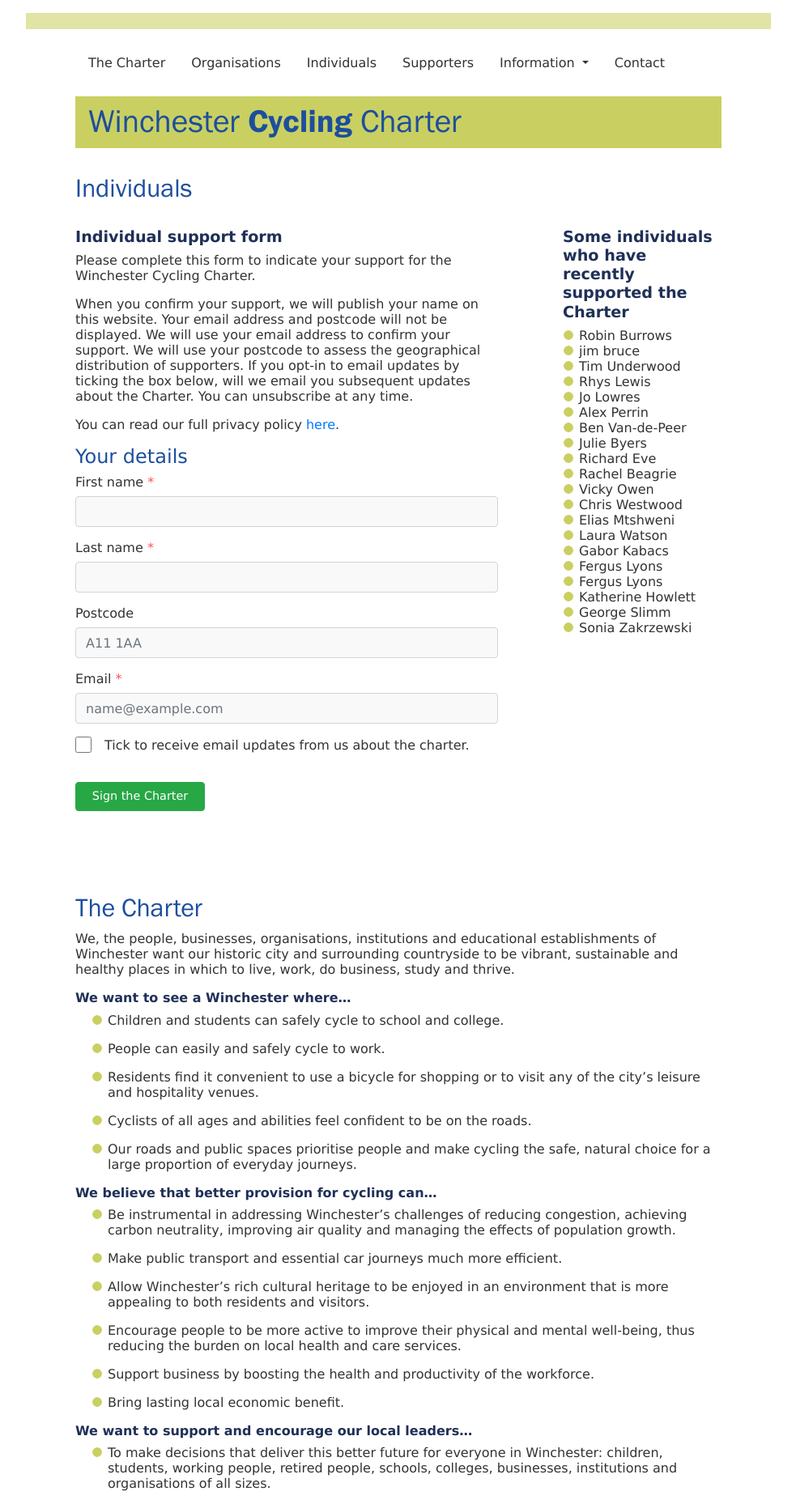
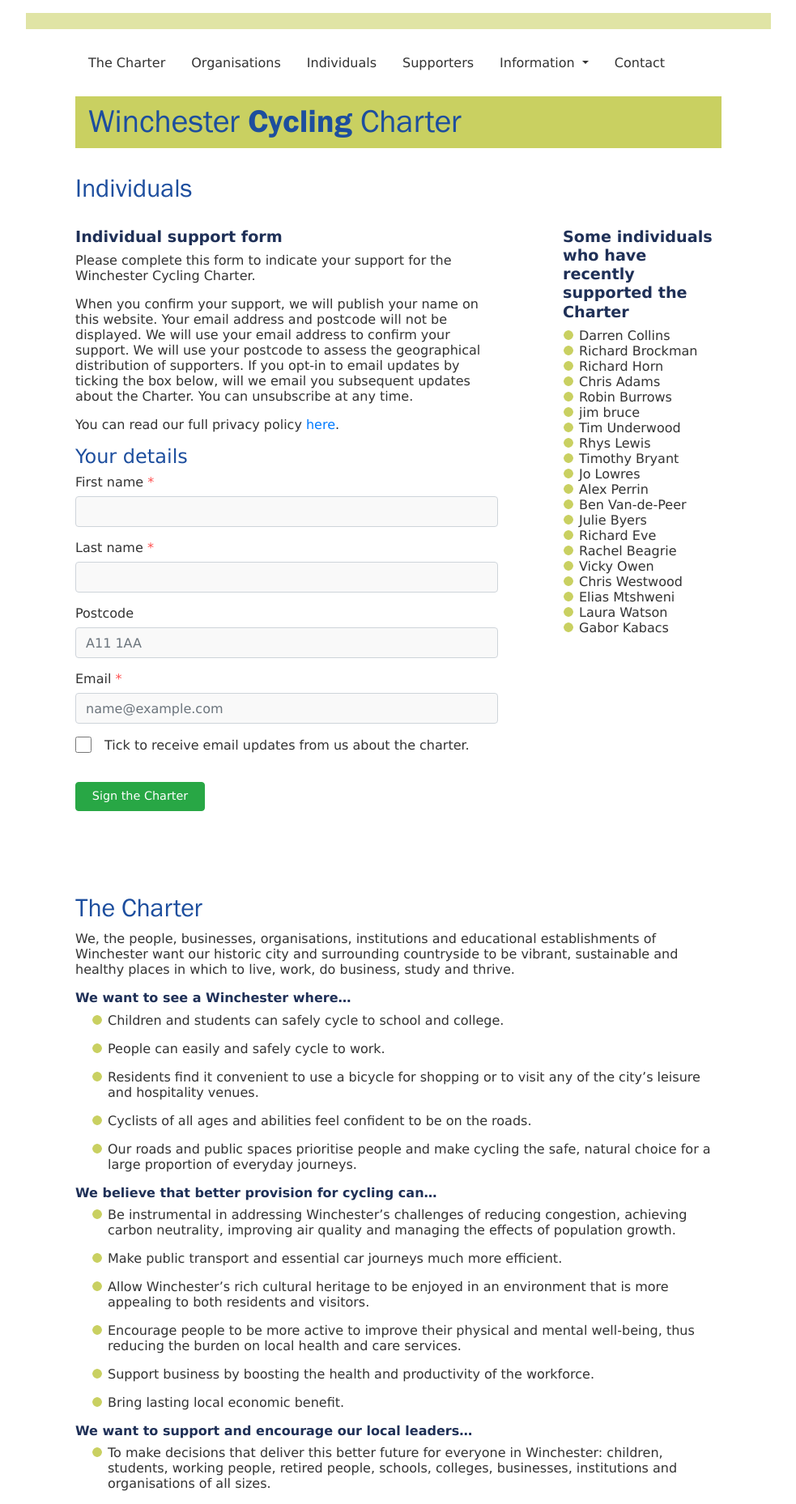
Before and after one commit to winchestercyclingcharter/winchestercyclingcharter.github.io, a Jekyll site: the page built from ind-page.md, in a window 1280 px wide. Shown: the whole page at 81% size, without its empty margins (148-1131 px from the left). Built offline with Jekyll 4.4.1, drawn with Linux system fonts in a browser that asks for light colours; nearby versions of some CDN libraries.

Commit message:
Update people.yml

```diff
--- a/_data/people.yml
+++ b/_data/people.yml
@@ -142,3 +142,8 @@
 - { lastname: Underwood, firstname: Tim, dt: 20210222-153736-717315 }
 - { lastname: bruce, firstname: jim, dt: 20210222-154901-351176 }
 - { lastname: Burrows, firstname: Robin, dt: 20210222-155649-316641 }
+- { lastname: Adams, firstname: Chris, dt: 20210222-161331-021753 }
+- { lastname: Bryant, firstname: Timothy, dt: 20210222-153424-384038 }
+- { lastname: Brockman, firstname: Richard, dt: 20210222-162544-521263 }
+- { lastname: Collins, firstname: Darren, dt: 20210222-162738-423649 }
+- { lastname: Horn, firstname: Richard, dt: 20210222-161901-240831 }
```
